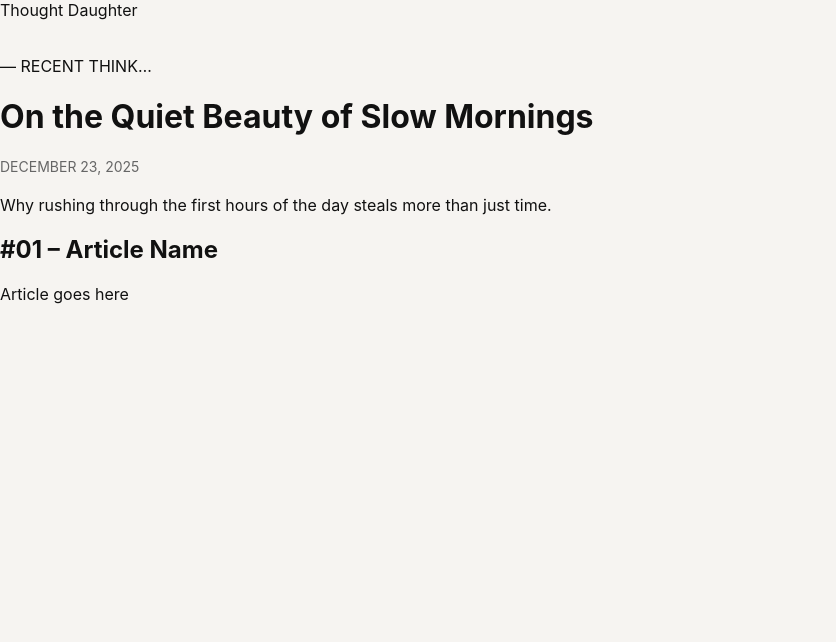
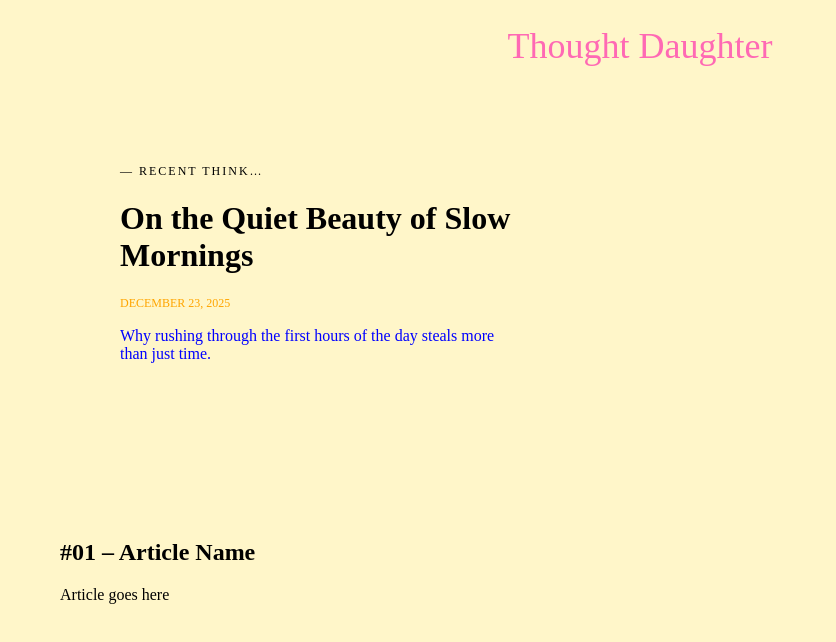
Before and after one commit to thoughtdaughter-dev/Thought-Daughter, a plain HTML site: page index.html in a window 1280 px wide. Shown: the whole page, without its empty margins (0-836 px from the left). Drawn offline with Linux system fonts and the light colour scheme.

Commit message:
Update style.css

```diff
--- a/style.css
+++ b/style.css
@@ -1,81 +1,48 @@
-/* BASE */
 body {
   margin: 0;
-  font-family: 'Inter', sans-serif;
-  background: #f6f4f1; /* soft cream */
-  color: #111;
+  font-family: serif;
+  background: #fff6c9;
 }
 
-/* HEADER */
-.header {
-  display: flex;
-  align-items: center;
-  gap: 20px;
-  padding: 30px 40px;
-  border-bottom: 1px solid #ddd;
+.site-header {
+  position: sticky;
+  top: 0;
+  background: #fff6c9;
+  padding: 25px;
+  text-align: center;
+  font-size: 36px;
+  color: hotpink;
+  z-index: 1000;
 }
 
-.header h1 {
-  font-family: 'Playfair Display', serif;
-  font-size: 36px;
-  margin: 0;
+.container {
+  display: flex;
+  padding: 60px;
+  gap: 60px;
 }
 
-.icon {
-  width: 50px;
-  height: 50px;
-  border-radius: 50%;
-  background: #ccc; /* placeholder for your icon */
+.image img {
+  width: 500px;
 }
 
-/* MAIN LAYOUT */
-.main {
-  display: grid;
-  grid-template-columns: 1fr 2fr;
-  gap: 40px;
-  padding: 40px;
+.text {
+  max-width: 400px;
 }
 
-/* LEFT IMAGE */
-.left img {
-  width: 100%;
-  height: auto;
-  object-fit: cover;
-  border-radius: 10px;
-}
-
-/* RIGHT ARTICLE */
-.meta {
-  font-weight: bold;
-  font-size: 14px;
-  text-transform: uppercase;
-  letter-spacing: 1px;
-  color: #888;
+.recent {
+  font-size: 12px;
+  letter-spacing: 2px;
 }
 
 .date {
-  font-size: 14px;
-  color: #666;
-  margin-bottom: 20px;
+  color: orange;
+  font-size: 12px;
 }
 
-.right h2 {
-  font-family: 'Playfair Display', serif;
-  font-size: 24px;
-  margin-top: 0;
+.desc {
+  color: blue;
 }
 
-.right p {
-  line-height: 1.8;
-  margin-bottom: 20px;
+.article {
+  padding: 80px 60px;
 }
-
-/* OPTIONAL: mobile-friendly */
-@media (max-width: 768px) {
-  .main {
-    grid-template-columns: 1fr;
-  }
-  .left, .right {
-    padding: 0;
-  }
-}
```
